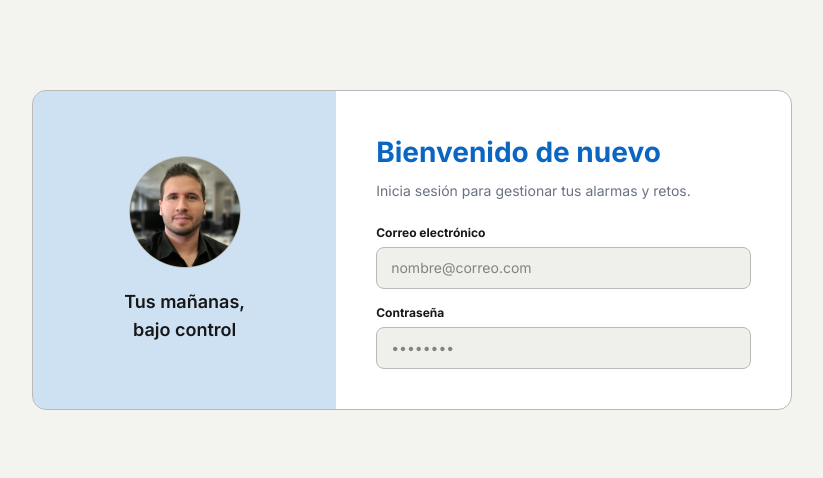
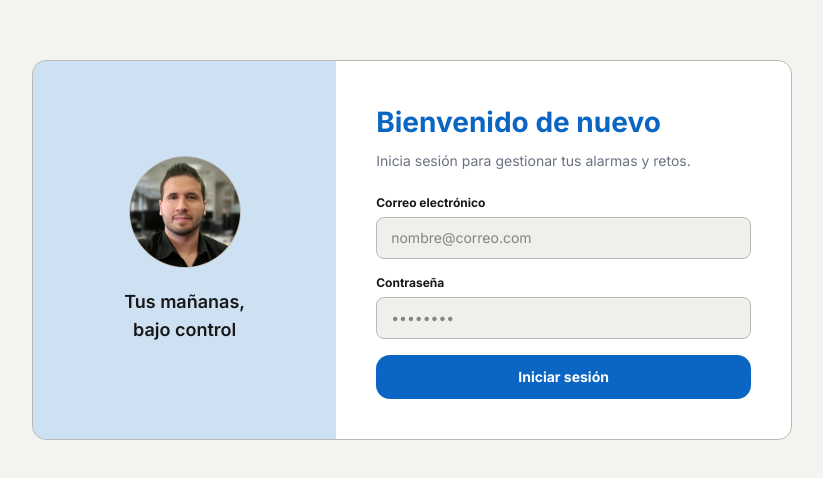
Before and after one commit to CastaDJ/web-alarma, a Next.js app: page /login in a window 1280 px wide. Shown: the part 150-628 px from the top of the page, without its empty margins (228-1051 px from the left). Built offline with nearby package versions, Linux system fonts and the light colour scheme.

Commit message:
feat: add sign in button to login form

```diff
--- a/src/app/login/_components/login-form.tsx
+++ b/src/app/login/_components/login-form.tsx
@@ -24,6 +24,13 @@ export function LoginForm() {
           className="bg-[#EFEFEC] border border-solid border-hard-gray rounded-lg px-3.5 py-2.5 text-sm font-normal outline-primary"
         />
       </label>
+
+      <button
+        type="submit"
+        className="font-bold text-sm bg-primary text-white py-3 px-5.5 rounded-[14px] w-full cursor-pointer hover:bg-primary-200 active:bg-primary-200"
+      >
+        Iniciar sesión
+      </button>
     </form>
   );
 }
```
